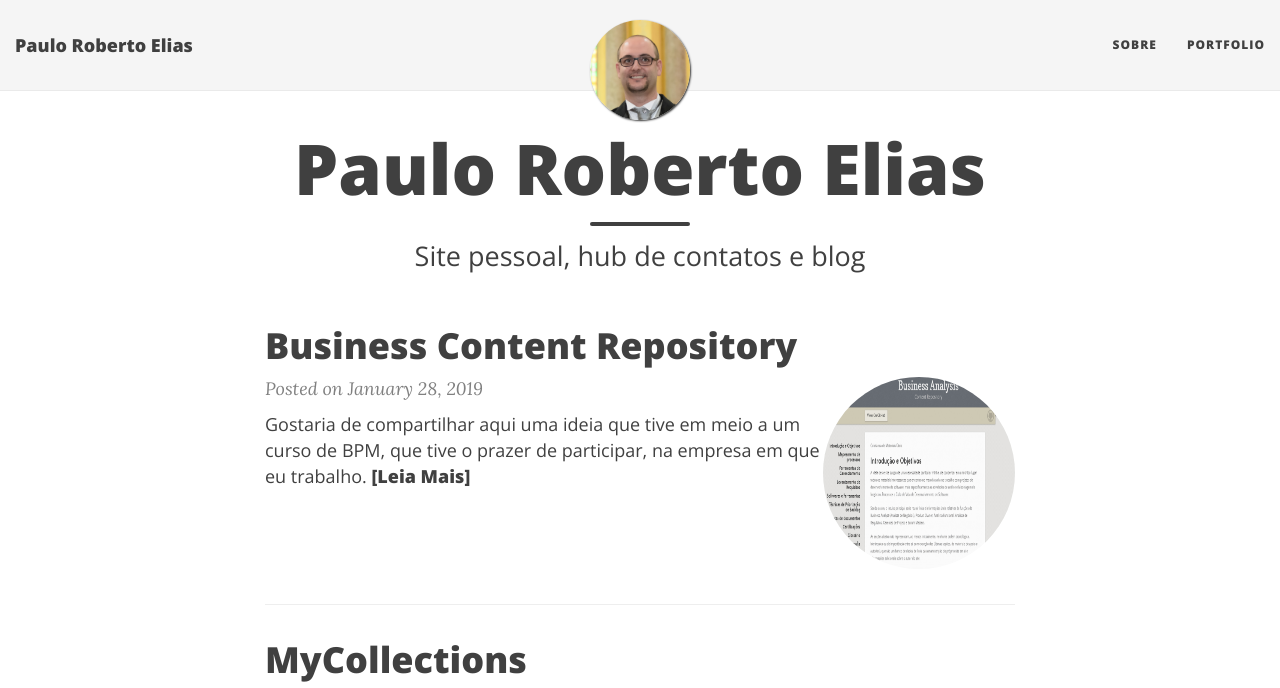
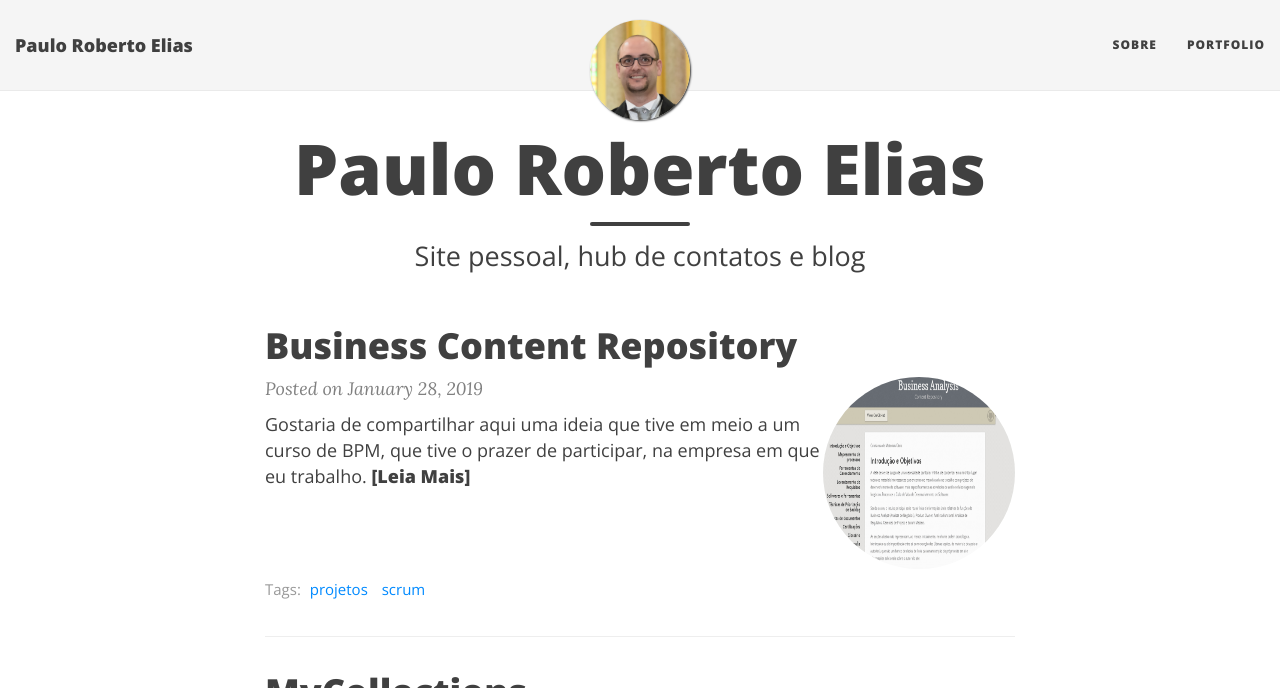
Before and after one commit to PRElias/paulorobertoelias.com.br, a Jekyll site: the page built from index.html, in a window 1280 px wide and 1234 px high, cut to the strip 0-688 px from the top of the window. Built offline with Jekyll 4.4.1, drawn with Linux system fonts in a browser that asks for light colours; nearby versions of some CDN libraries; the list of posts is cut into pages by our own code.

Commit message:
teste post bigimage

```diff
--- a/_posts/2019-01-28-business-content-repository.md
+++ b/_posts/2019-01-28-business-content-repository.md
@@ -1,7 +1,9 @@
 ---
 layout: post
 title: Business Content Repository
-image: ./img/bcr.png
+image: /img/bcr.png
+bigimg: /img/bcr.png
+tags: [projetos, scrum]
 ---
 
 Gostaria de compartilhar aqui uma ideia que tive em meio a um curso de BPM, que tive o prazer de participar, na empresa em que eu trabalho.
```
Also changed, not shown: portfolio.md (+1 -1 lines).
